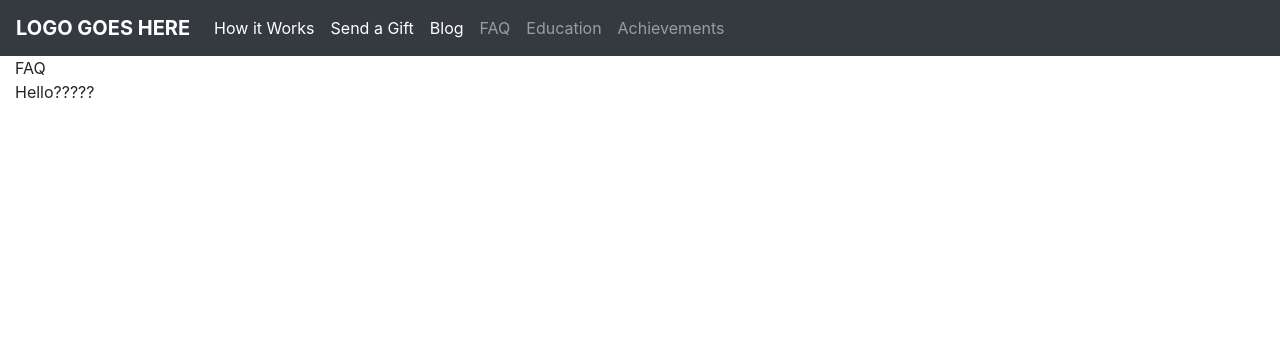
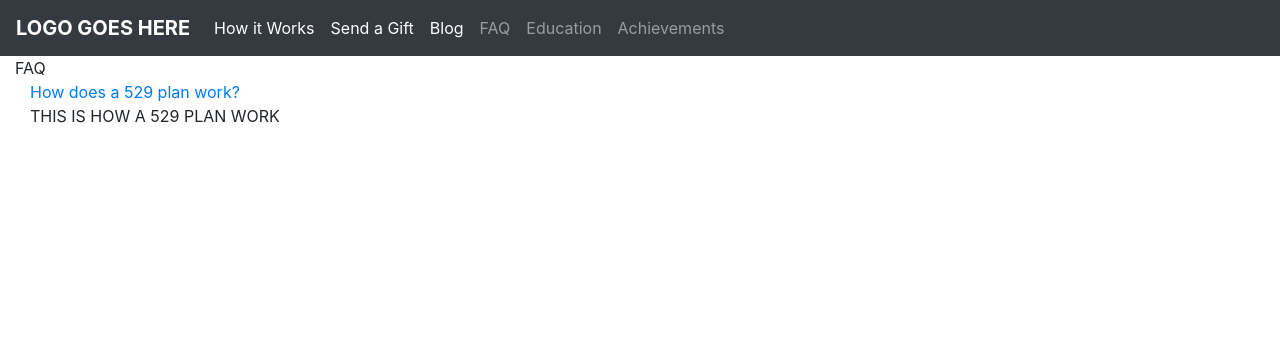
Before and after one commit to Trev-Marshall/Headspace, a Django app: page /trustfundbaby/faq/ in a window 1280 px wide. Shown: the top 340 px of the page. Run offline with Django 3.2, Linux system fonts and the light colour scheme; some libraries are stand-ins or nearby versions.

Commit message:
dropdown.

```diff
--- a/django_projects/startup/trustfundbaby/templates/faq.html
+++ b/django_projects/startup/trustfundbaby/templates/faq.html
@@ -4,8 +4,25 @@
 
 <header>FAQ</header>
 
-<p> Hello?????</p>
+<section>
+    <div class="container">
+        <div class ="accordion">
+            <div class="accordion-item">
+                <a class="accordion-link" href="#q1">
+                    How does a 529 plan work?
+                    <i class="icon ion-md-add"></i>
+                    <i class="icon ion-md-remove"></i>
+                </a>
+                <div class="answer">
+                    THIS IS HOW A 529 PLAN WORK
+                </div>
+            </div>
+        </div>
+    </div>
+</section>
 
-
+<!-- ion icons -->
+<script type="module" src="https://unpkg.com/ionicons@5.5.2/dist/ionicons/ionicons.esm.js"></script>
+<script nomodule src="https://unpkg.com/ionicons@5.5.2/dist/ionicons/ionicons.js"></script>
 
 {% endblock %}
```
